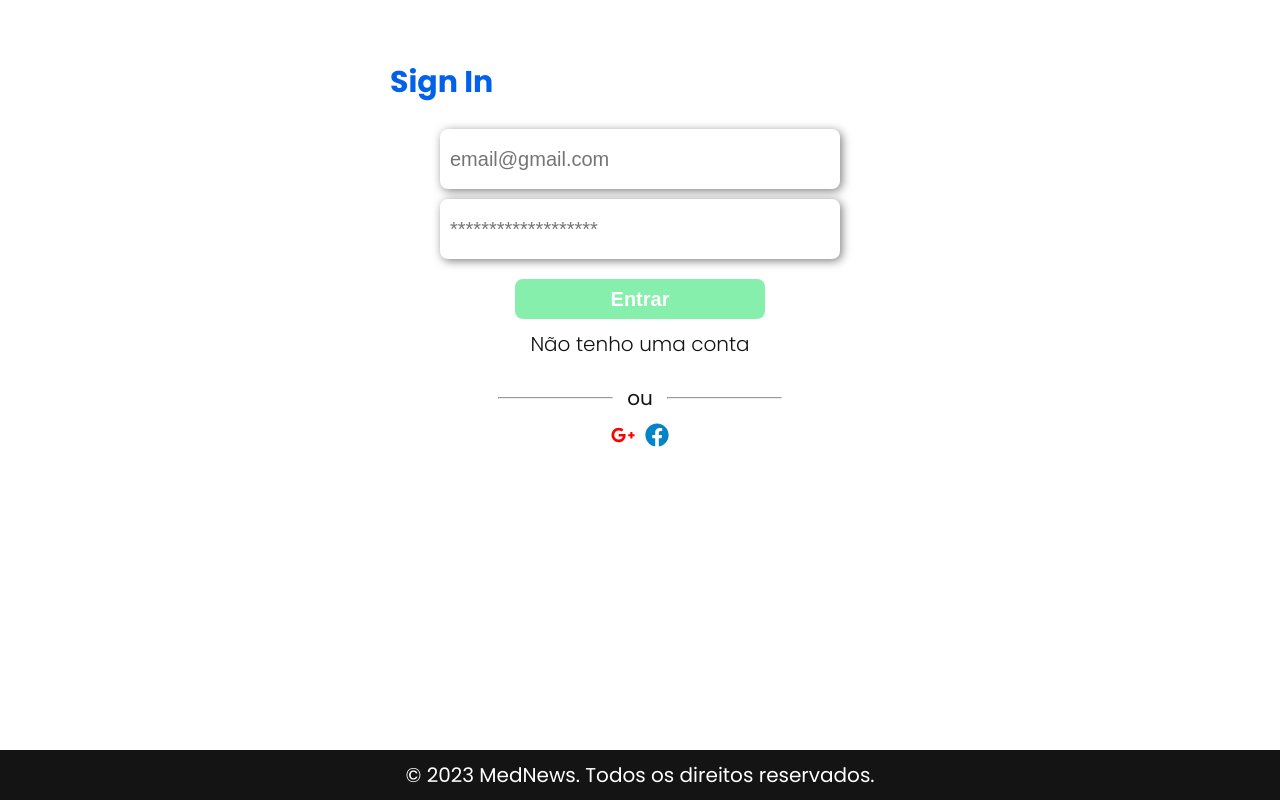
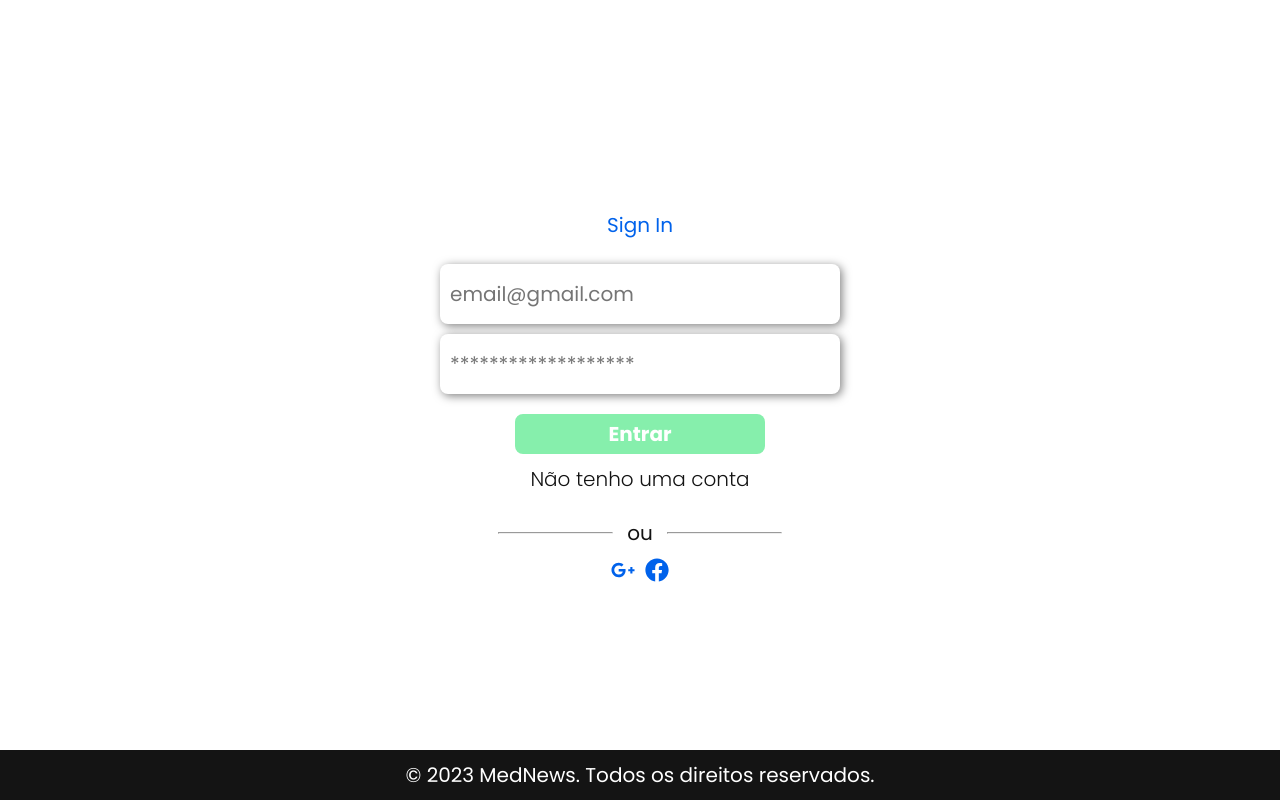
Before and after one commit to franciscojoaopedro/mednews, a React (Vite) app: page /signin in a window 1280 px wide. Built offline with nearby package versions, Linux system fonts and the light colour scheme.

Commit message:
feat add styles header

```diff
--- a/src/App.jsx
+++ b/src/App.jsx
@@ -5,16 +5,16 @@ import { Header } from './components/Header';
 import {Footer} from "./components/Footer";
 import { AppContext, UserContext } from "./contexts/context";
 import { useContext } from "react";
-
+import styles from "./app.module.css"
 function App() {
   const {userLogin}=useContext(UserContext);
   return (
-  <>
+  <div  className={styles.AppContainer}>
    {userLogin&& <Header/>}
     <Outlet/>
     <Footer/>
 
-  </>
+  </div>
   )
 }
 
--- /dev/null
+++ b/src/app.module.css
@@ -0,0 +1,9 @@
+
+.AppContainer{
+    width: 100vw;
+    height: auto;
+    display: flex;
+    justify-content: center;
+    align-items: center;
+    flex-direction: column;
+}
--- a/src/components/Header/header.css
+++ b/src/components/Header/header.css
@@ -78,8 +78,9 @@
 
 
 header{
-    background: #f1f5f9;
-
+    border-radius: 0px 0px 60px 60px;
+    background: #ecececc7;
+    box-shadow: 0px 0px 10px rgba(0, 0, 0,0.7);
 }
 .container-header{
     width: 100vw;
--- a/src/global.css
+++ b/src/global.css
@@ -1,14 +1,16 @@
-:root{
+*{
   font-family: 'Poppins', sans-serif;
   line-height: 1.5;
   font-weight: 400;
   box-sizing: border-box;
   color: #0062eb;
   font-size: 20px;
+}
 
 
-}
+
+
+
 body{
   font-family: 'Poppins', sans-serif;
-
 }
--- a/src/pages/SignIn/index.css
+++ b/src/pages/SignIn/index.css
@@ -1,5 +1,6 @@
 main{
     width: 100%;
+    height: 100vh;
     display: flex;
     justify-content: center;
     align-items: center;
@@ -10,14 +11,12 @@ main{
     justify-content: center;
     align-items: center;
 
-
 }
 .title-sigin-in{
     width: 500px;
     display: flex;
-    justify-content: flex-start;
-    align-items: flex-start;
-
+    justify-content: center;
+    align-items: center;
     margin-bottom: 24px;
 }
 
```
